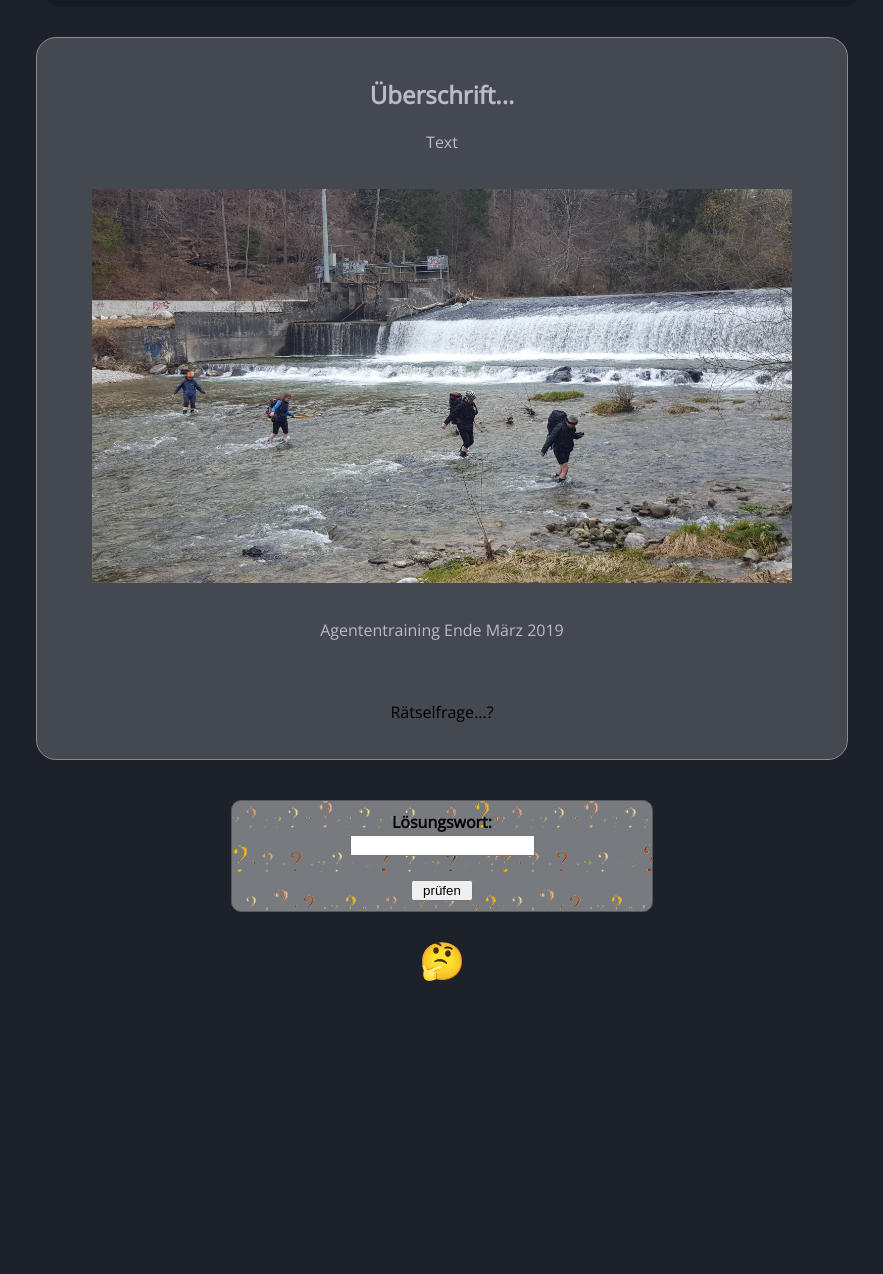
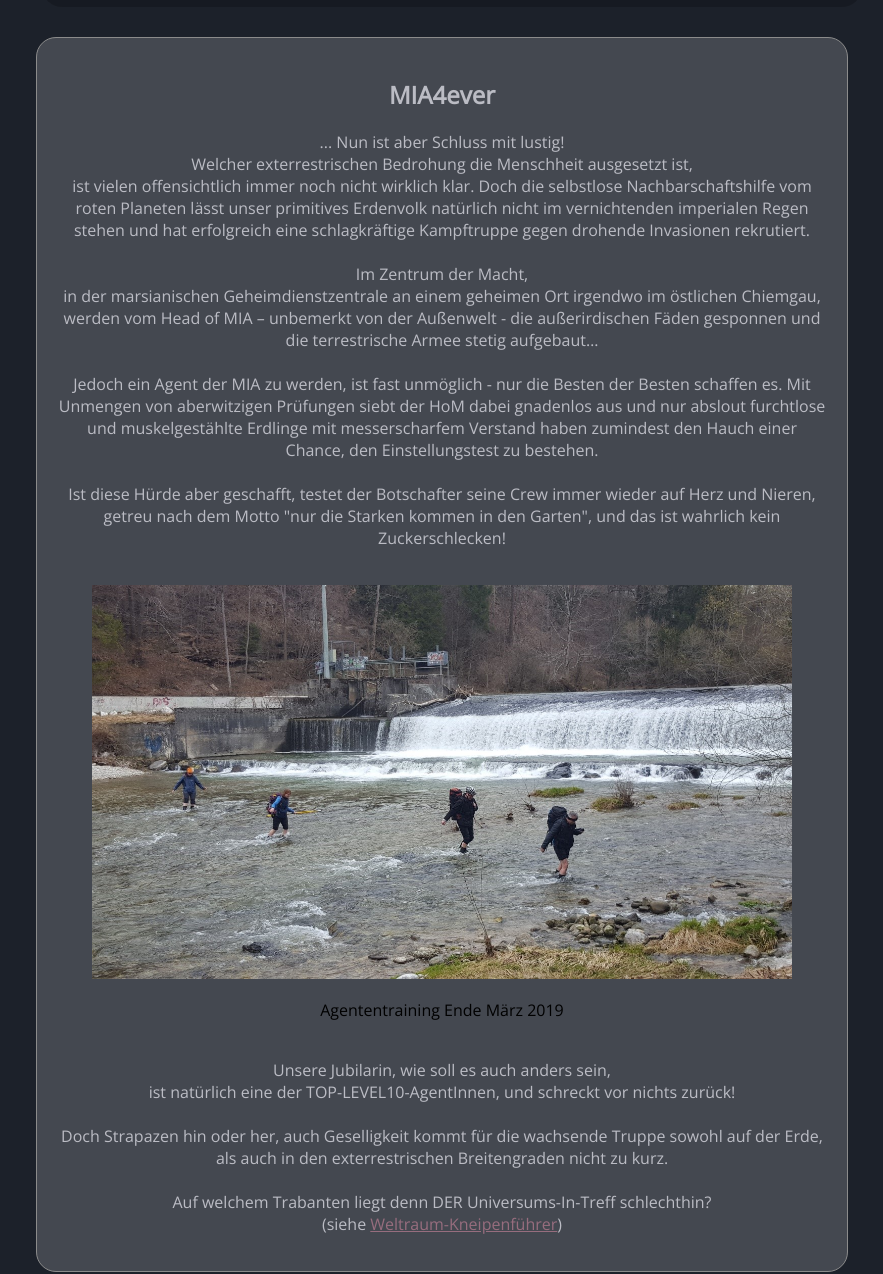
Before and after one commit to Generian/GDuhug, a website: page web/pages/Agententraining.html in a window 1280 px wide. Shown: the part 208-1482 px from the top of the page, without its empty margins (206-1089 px from the left). Before the commit the page ends 1270 px from the top, so only its background shows below. Drawn offline with nearby package versions, Linux system fonts and the light colour scheme.

Commit message:
Agententraining betextet

```diff
--- a/index.js
+++ b/index.js
@@ -101,7 +101,7 @@ const correctPassword = {
     link: "/agententraining",
   },
   "/agententraining": {
-    password: "mia4ever",
+    password: "moeskeeto",
     link: "/tiere",
   },
   "/tiere": {
--- a/web/pages/Agententraining.html
+++ b/web/pages/Agententraining.html
@@ -25,15 +25,23 @@
        </div>
      </div>
      <div class="textBox">
-       <p>
-        <h2 class="pgrau">Überschrift...</h2>
-        <p class="pgrau">Text</p>
+        <h2 class="pgrau">MIA4ever</h2>
+        <p class="pgrau">... Nun ist aber Schluss mit lustig! <br>Welcher exterrestrischen Bedrohung die Menschheit ausgesetzt ist, <br>ist vielen offensichtlich immer noch nicht wirklich klar. Doch die selbstlose Nachbarschaftshilfe vom roten Planeten lässt unser primitives Erdenvolk natürlich nicht im vernichtenden imperialen Regen stehen und hat erfolgreich eine schlagkräftige Kampftruppe gegen drohende Invasionen rekrutiert. <br><br>
+          Im Zentrum der Macht, <br>in der marsianischen Geheimdienstzentrale an einem geheimen Ort irgendwo im östlichen Chiemgau, werden vom Head of MIA – unbemerkt von der Außenwelt - die außerirdischen Fäden gesponnen und die terrestrische Armee stetig aufgebaut… <br><br>
+          Jedoch ein Agent der MIA zu werden, ist fast unmöglich  - nur die Besten der Besten schaffen es. Mit Unmengen von aberwitzigen Prüfungen siebt der HoM dabei gnadenlos aus und nur abslout furchtlose und muskelgestählte Erdlinge mit messerscharfem Verstand haben zumindest den Hauch einer Chance, den Einstellungstest zu bestehen. <br><br>
+          Ist diese Hürde aber geschafft, testet der Botschafter seine Crew immer wieder auf Herz und Nieren, getreu nach dem Motto "nur die Starken kommen in den Garten", und das ist wahrlich kein Zuckerschlecken!
+          </p>
         <div>
           <img alt="MIA-Bootcamp" src="/assets/Agententraining.jpg" />
         </div>
-        <p class="pgrau">Agententraining Ende März 2019</p>
-        <br><br> Rätselfrage...?
-       </p>
+        <span >Agententraining Ende März 2019</span>
+        <br><br>
+        <p class="pgrau">Unsere Jubilarin, wie soll es auch anders sein, <br>ist natürlich eine der TOP-LEVEL10-AgentInnen, und schreckt vor nichts zurück!<br><br>Doch Strapazen hin oder her, auch Geselligkeit kommt für die wachsende Truppe sowohl auf der Erde, als auch in den exterrestrischen Breitengraden nicht zu kurz. <br><br>
+          Auf welchem Trabanten liegt denn DER Universums-In-Treff schlechthin? <br>(siehe
+        <a href="https://coord.info/GC8EHAF"
+        >Weltraum-Kneipenführer</a
+      >)</p>
+             </p>
       </div>
 
      <div class="passwortBox">
```
Also changed, not shown: web/pages/einherzfuertiere.html (+2 -0 lines), web/pages/kaffeetante.html (+1 -1 lines), web/pages/raetseljunkie.html (+3 -2 lines).
